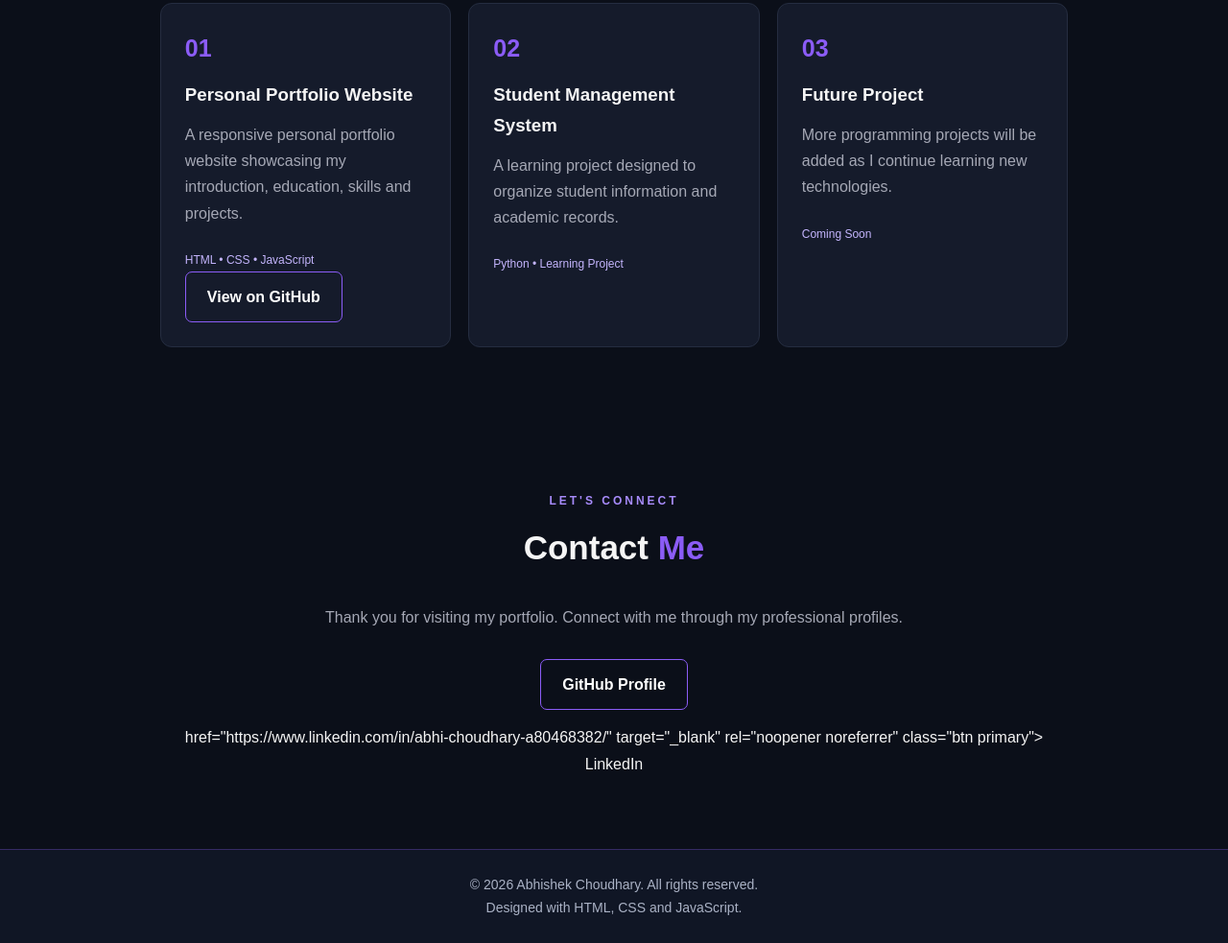
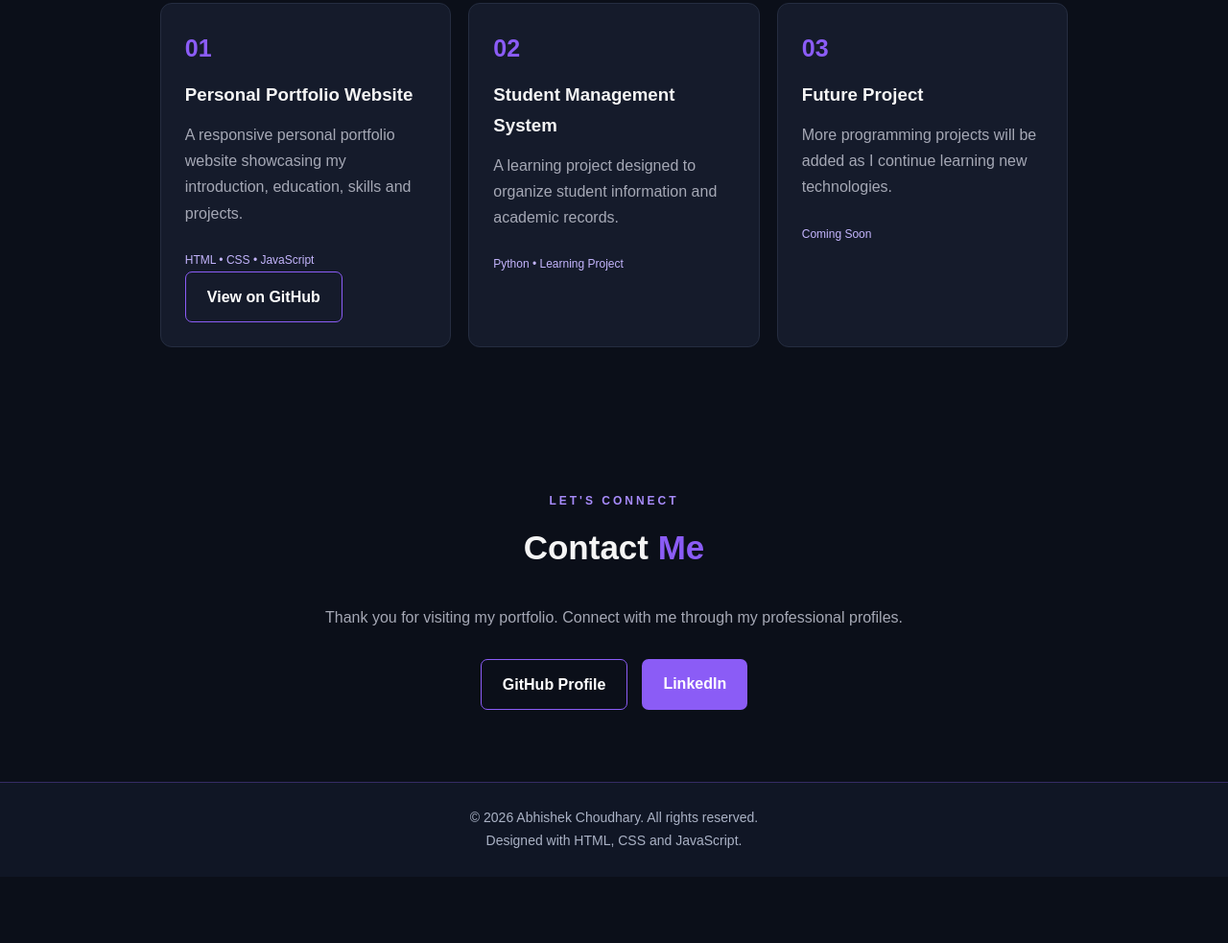
Before and after one commit to Abhishek27-nov/portfolio-, a plain HTML site: page index.html in a window 1280 px wide. Shown: the part 2319-3302 px from the top of the page at 96% size. After the commit the page ends 3233 px from the top, so only its background shows below. Drawn offline with Linux system fonts and the light colour scheme.

Commit message:
Fix LinkedIn button in contact section

```diff
--- a/index.html
+++ b/index.html
@@ -159,7 +159,7 @@
        GitHub Profile
     </a>
 
-    <a> href="https://www.linkedin.com/in/abhi-choudhary-a80468382/"
+    <a href="https://www.linkedin.com/in/abhi-choudhary-a80468382/"
        target="_blank"
        rel="noopener noreferrer"
        class="btn primary">
```
